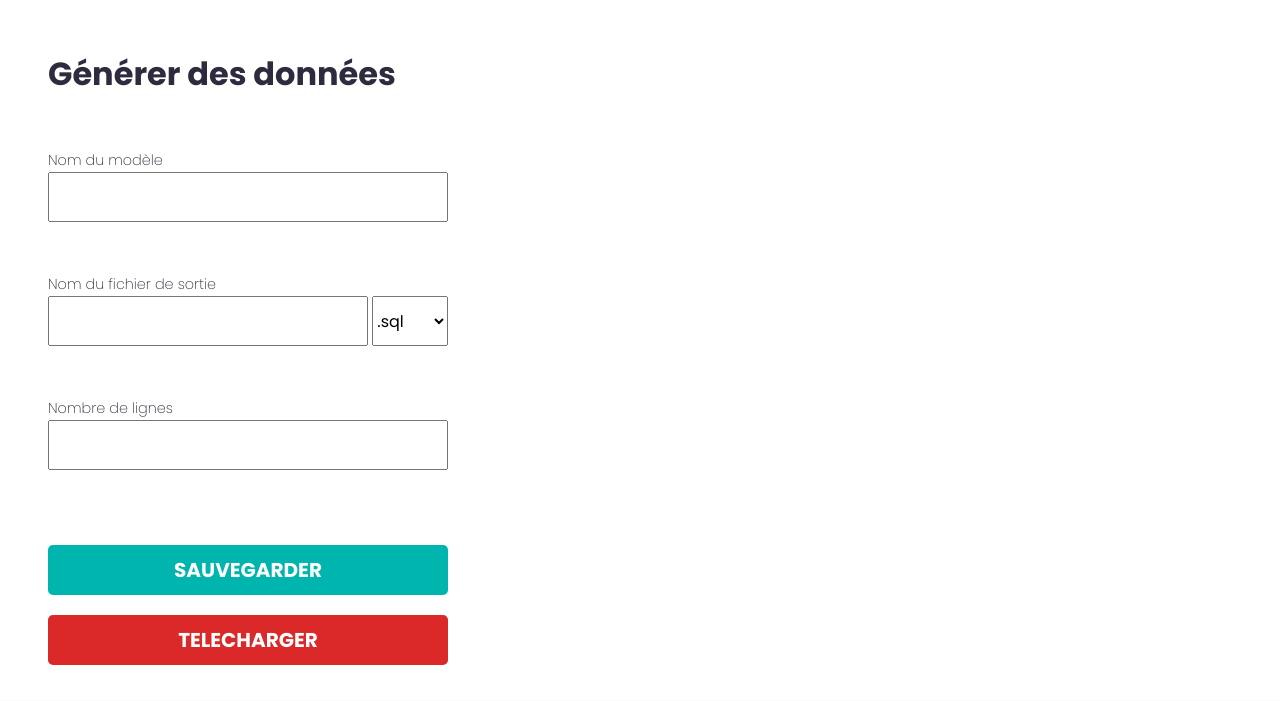
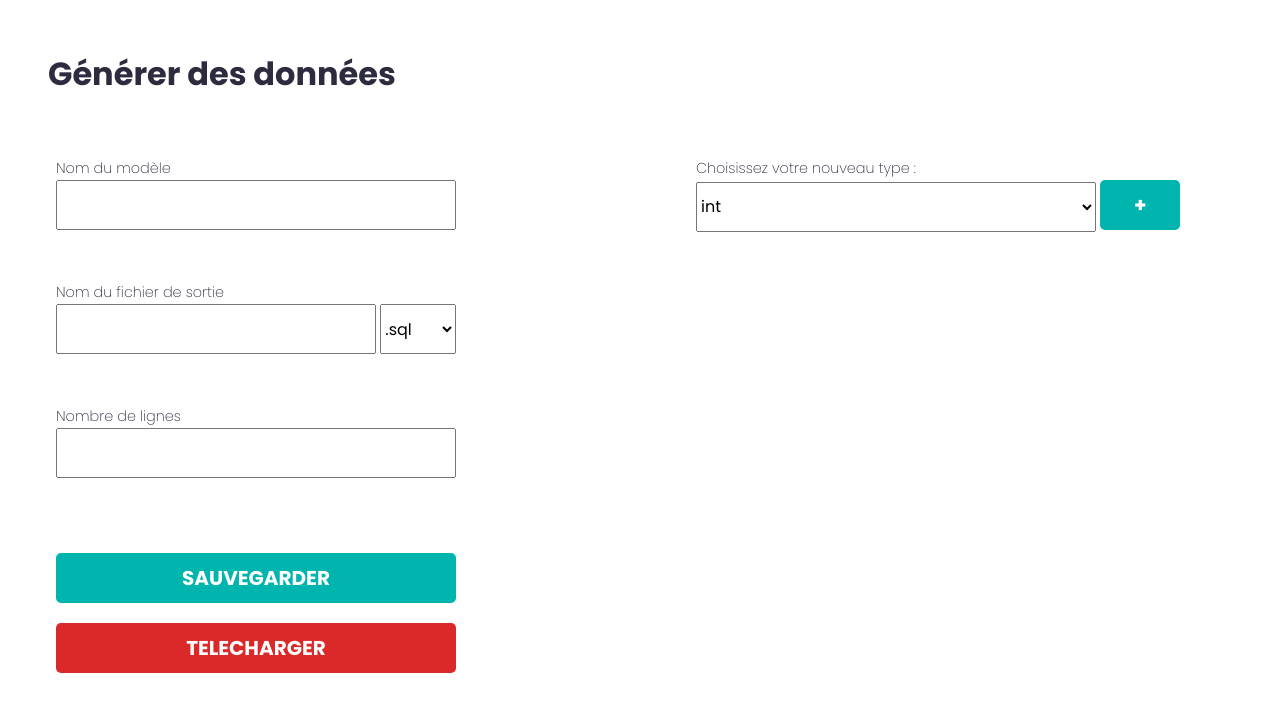
Before and after one commit to aureliensimon/db-confinement, a PHP site: page / in a window 1280 px wide. Shown: the part 100-801 px from the top of the page. Before the commit the page ends 765 px from the top, so only its background shows below. Run offline with PHP 8.4, Linux system fonts and the light colour scheme; some libraries are stand-ins or nearby versions.

Commit message:
ajout_choix_type

```diff
--- a/css/menu.css
+++ b/css/menu.css
@@ -5,6 +5,7 @@
     font-weight: 700;
     margin-left: 3rem;
     margin-top: 50px;
+
 }
 
 .menu-field {
@@ -52,3 +53,18 @@
 #button-dl {
     background-color: var(--red);
 }
+
+#button-add{
+
+    background-color: var(--green);
+    border: none;
+    border-radius: 5px;
+
+    width: 10vmin;
+    height: 50px;
+    margin-bottom: 20px;
+
+    color: white;
+    font-size: 2.5vmin;
+    font-weight: 700;
+}
--- a/index.html
+++ b/index.html
@@ -38,9 +38,11 @@
         </div>
       </nav>
 
+    <span id="title-menu">Générer des données</span>
+    <div class="d-flex bd-highlight" >
     <!-- LEFT MENU -->
-    <div id="left-menu">
-      <span id="title-menu">Générer des données</span>
+      <div id="left-menu" class="p-2 w-50 bd-highlight">
+
 
         <div class="menu-field">
           <span class="field-name">Nom du modèle</span>
@@ -70,5 +72,20 @@
           <button class="menu-button" id="button-dl">TELECHARGER</button>
         </div>
       </div>
+
+
+      <!--RIGHT MENU-->
+      <div id="right-menu" class="p-2 w-50 bd-highlight">
+        <div id="choix_type" class="menu-field">
+          <span  class="field-name" >Choisissez votre nouveau type :</span>
+          <select class="field-input">
+            <option value="int">int</option>
+            <option value="varchar">varchar</option>
+          </select>
+          <button id="button-add">+</button>
+        </div>
+      </div>
+    </div>
+
 </body>
 </html>
```
Lines whose indentation alone changed are shown as unchanged.
